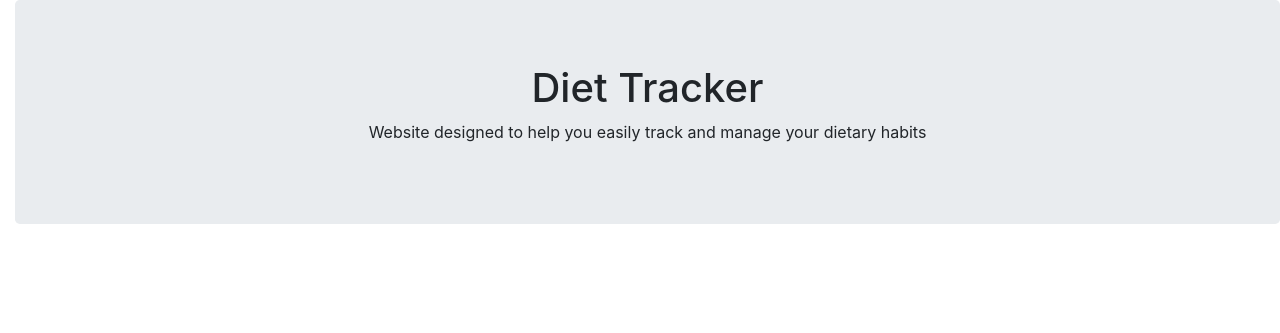
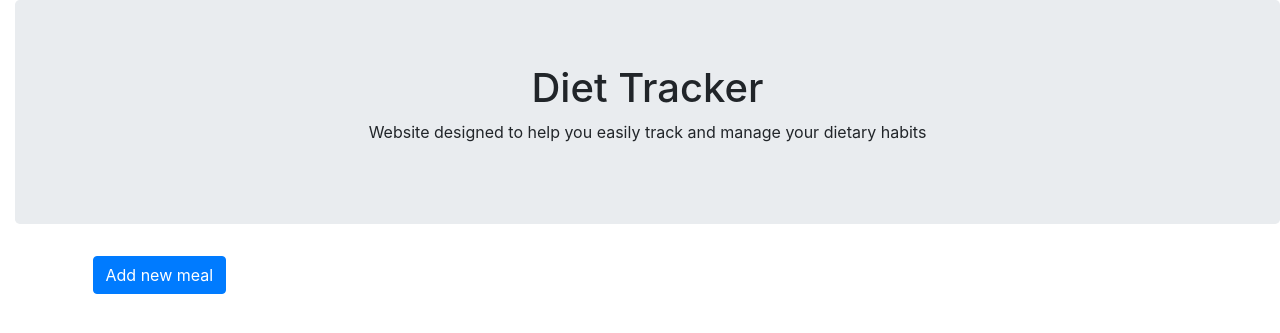
Before and after one commit to inamiotko/diet_tracker, a Django app: page / in a window 1280 px wide. Shown: the top 333 px of the page. Run offline with Django 3.2, Linux system fonts and the light colour scheme; data that the repository does not hold is empty; some libraries are stand-ins or nearby versions.

Commit message:
added button that redirects to adding new meals form

```diff
--- a/diet_tracker/forms.py
+++ b/diet_tracker/forms.py
@@ -2,8 +2,6 @@ from django import forms
 from .models import Meal
 from django.utils import timezone
 class UpdateMeal(forms.ModelForm):
-
     class Meta:
         model = Meal
-
         fields = ('meal', 'calories', 'description')
--- a/diet_tracker/templates/diet_tracker/meals_list.html
+++ b/diet_tracker/templates/diet_tracker/meals_list.html
@@ -8,4 +8,7 @@
             <p>{{ meal.description }}</p>
         </div>
     {% endfor %}
+    <form method="POST" class="post-form">{% csrf_token %}
+        <a class="btn btn-primary" href="/meal/new/">Add new meal</a>
+    </form>
 {% endblock %}
```
